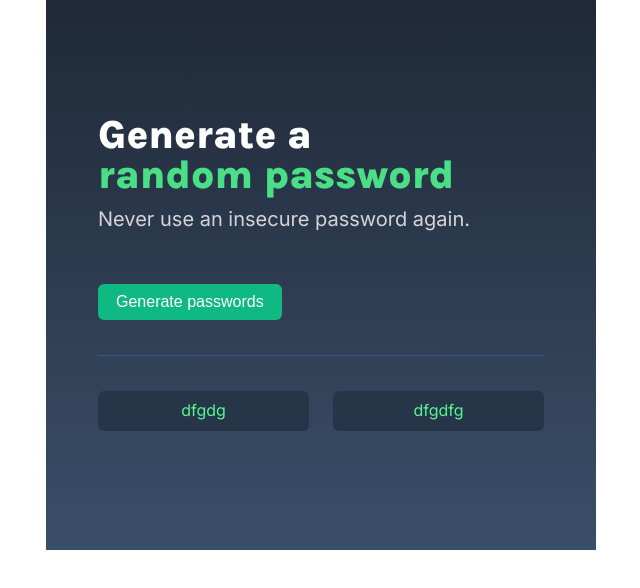
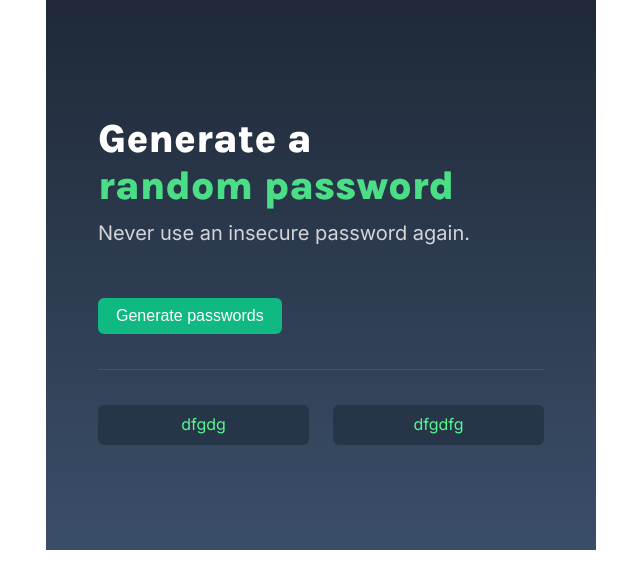
Before and after one commit to abilioassis/password-generator, a plain HTML site: page index.html in a window 1280 px wide. Shown: the whole page, without its empty margins (319-959 px from the left). Drawn offline with Linux system fonts and the light colour scheme.

Commit message:
Firs commit

```diff
--- a/style.css
+++ b/style.css
@@ -14,7 +14,7 @@ h1 {
   font-weight: 800;
   font-size: 40px;
   color: white;
-  line-height: 40px;
+  /* line-height: 40px; */
 }
 
 h2 {
```
